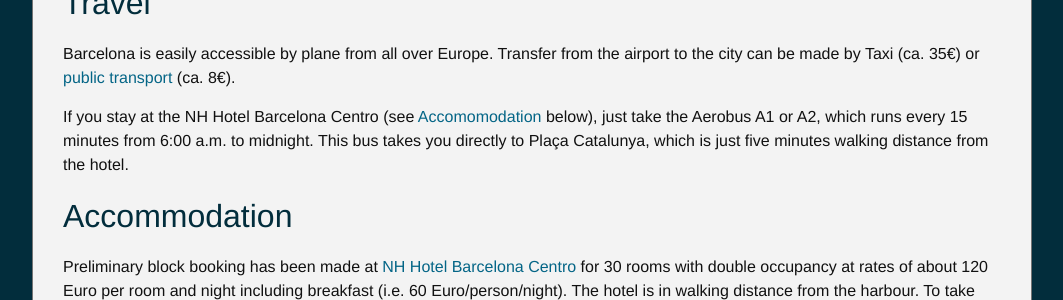
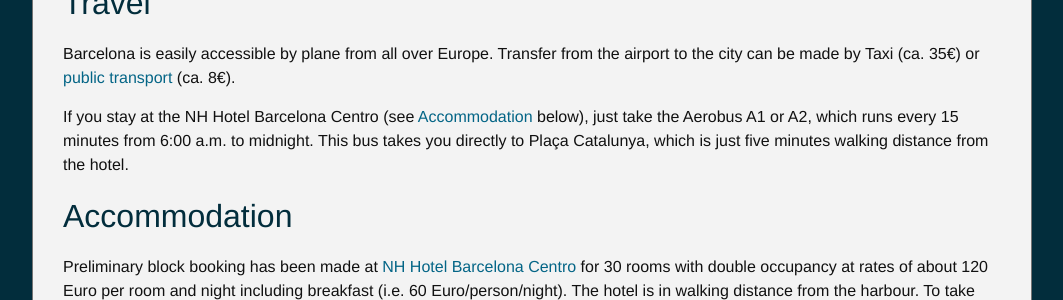
Before and after one commit to esacup2016/esacup2016.github.io, a Jekyll site: the page built from pages/logistics.md, in a window 1280 px wide. Shown: the part 655-955 px from the top of the page, without its empty margins (108-1171 px from the left). Built offline with Jekyll 4.4.1, drawn with Linux system fonts in a browser that asks for light colours.

Commit message:
Minor fix

```diff
--- a/pages/logistics.md
+++ b/pages/logistics.md
@@ -15,7 +15,7 @@ airport to the city can be made by Taxi (ca. 35€) or [public
 transport](http://www.tmb.cat/en/acces-aeroport) (ca. 8€).
 
 If you stay at the NH Hotel Barcelona Centro (see
-[Accomomodation](#accommodation) below), just take the Aerobus A1 or A2, which
+[Accommodation](#accommodation) below), just take the Aerobus A1 or A2, which
 runs every 15 minutes from 6:00 a.m. to midnight. This bus takes you directly to
 Plaça Catalunya, which is just five minutes walking distance from the hotel.
 
```
Also changed, not shown: pages/costs.md (+1 -1 lines).
